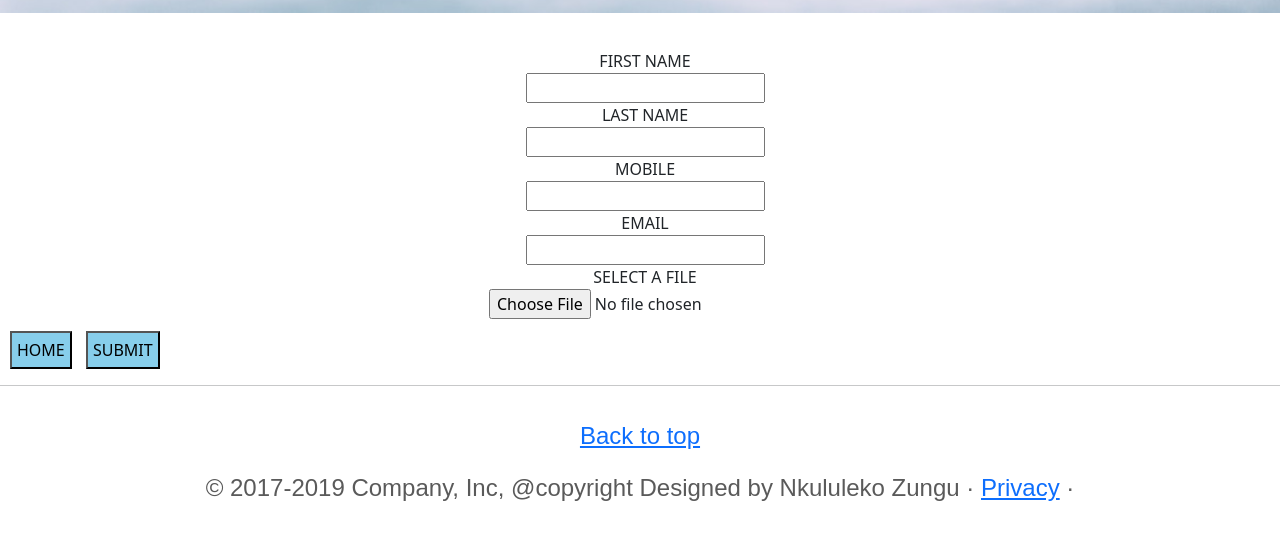
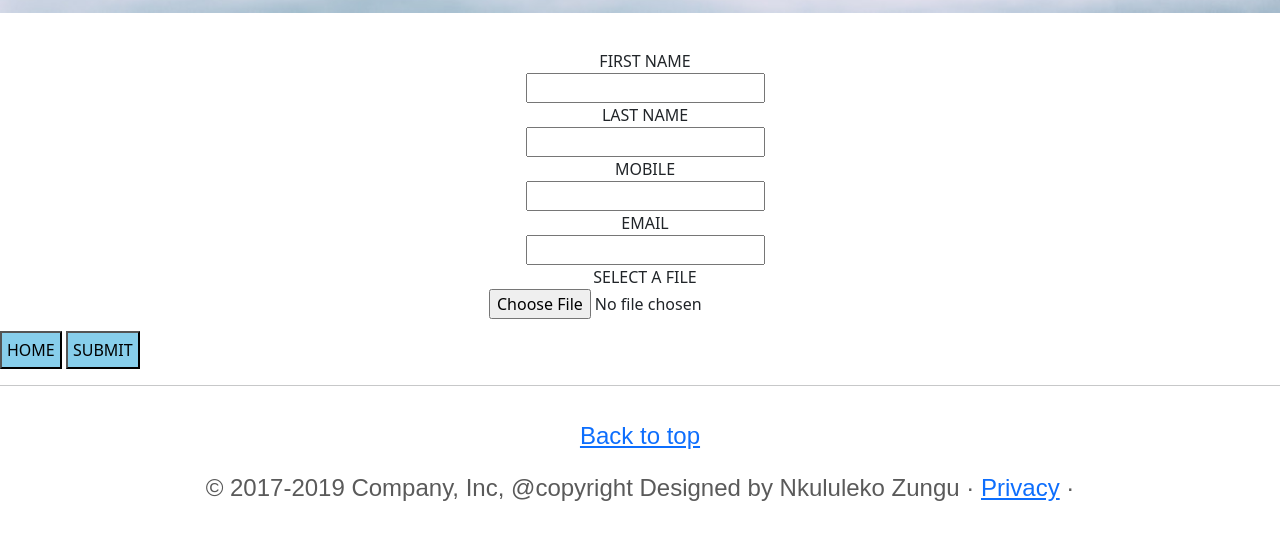
Before and after one commit to nkululekohzunguh-ITvarsity/Module-12-Assessment-2, a plain HTML site: page add-contact.html in a window 1280 px wide. Shown: the part 511-1049 px from the top of the page. Drawn offline with Linux system fonts and the light colour scheme.

Commit message:
Update customadd.css

```diff
--- a/css/customadd.css
+++ b/css/customadd.css
@@ -21,7 +21,8 @@ button{
     background-color: skyblue;
     padding: 5px;
     text-transform: uppercase;
-    margin-left: 10px;
+    margin-left: 0px;
+
 
 
 }
```
